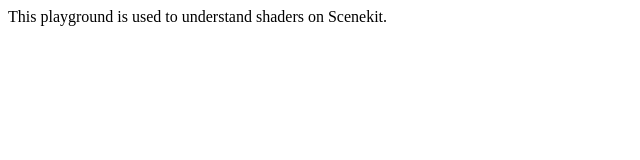
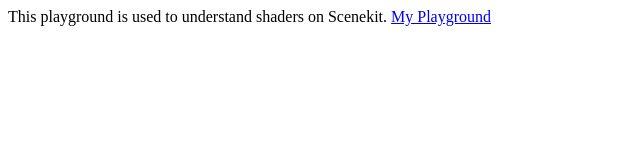
Before and after one commit to saumyalahera/saumyalahera.github.io, a plain HTML site: page index.html in a window 1280 px wide. Shown: the whole page, without its empty margins (0-640 px from the left). Drawn offline with Linux system fonts and the light colour scheme.

Commit message:
Update index.html
Added a link to my Playground Subscription

```diff
--- a/index.html
+++ b/index.html
@@ -4,4 +4,6 @@
       <title>Shaders Playground</title>
    </head>
    <body>This playground is used to understand shaders on Scenekit.</body>
+   <a href="https://developer.apple.com/ul/sp0?url=https://saumyalahera.github.io/feed.json"> My Playground
+   </a>
 </html>
```
